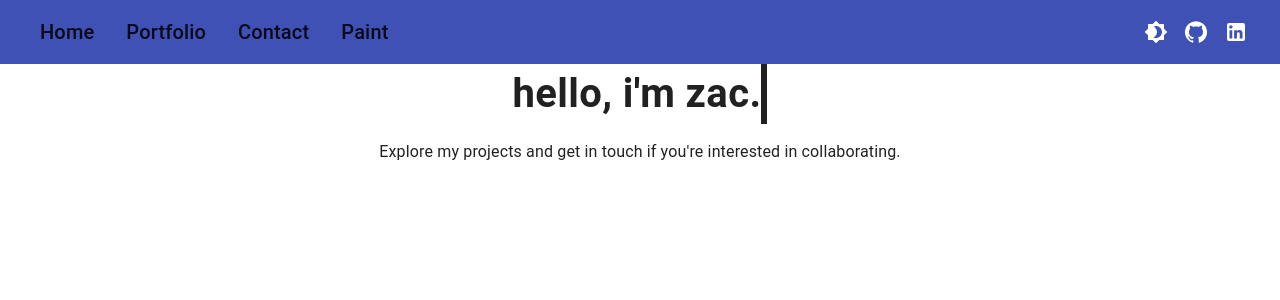
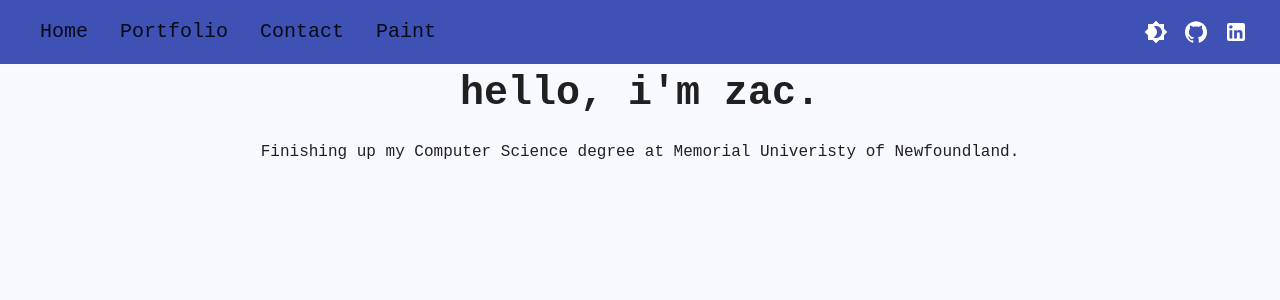
Before and after one commit to Inefy/Me, a React (Create React App) app: page / in a window 1280 px wide. Shown: the top 300 px of the page. Built offline with nearby package versions, Linux system fonts and the light colour scheme.

Commit message:
added offwhite background

```diff
--- a/src/components/Home.js
+++ b/src/components/Home.js
@@ -15,8 +15,10 @@ const WelcomeText = styled(Typography)(({ theme }) => ({
   marginBottom: theme.spacing(2),
   whiteSpace: 'nowrap',
   overflow: 'hidden',
-  borderRight: '.15em solid',
-  animation: '$cursor 0.75s step-end infinite',
+  '&.typing': {
+    borderRight: '.15em solid',
+    animation: '$cursor 0.75s step-end infinite',
+  },
   '@keyframes cursor': {
     '50%': { borderColor: 'transparent' },
   },
@@ -27,19 +29,21 @@ function Home() {
   const [textIndex, setTextIndex] = useState(0);
 
   useEffect(() => {
-    const timer = setTimeout(() => {
-      setTextIndex((prevTextIndex) => prevTextIndex + 1);
-    }, 150); // delay for typing speed
-    return () => clearTimeout(timer);
+    if (textIndex < text.length) {
+      const timer = setTimeout(() => {
+        setTextIndex((prevTextIndex) => prevTextIndex + 1);
+      }, 125); // delay for typing speed
+      return () => clearTimeout(timer);
+    }
   }, [textIndex]);
 
   return (
     <HomeWrapper>
-      <WelcomeText color="text.primary">
+      <WelcomeText color="text.primary" className={textIndex < text.length ? 'typing' : ''}>
         {text.slice(0, textIndex)}
       </WelcomeText>
       <Typography color="text.primary">
-        Explore my projects and get in touch if you're interested in collaborating.
+        Finishing up my Computer Science degree at Memorial Univeristy of Newfoundland.
       </Typography>
     </HomeWrapper>
   );
--- a/src/components/Portfolio.js
+++ b/src/components/Portfolio.js
@@ -68,7 +68,7 @@ const Portfolio = () => {
   return (
     <div>
       <Typography variant="h2" gutterBottom>
-        Portfolio
+        what i've been working on
       </Typography>
       <Grid container spacing={4}>
         {projects.map((project, index) => (
--- a/src/theme.js
+++ b/src/theme.js
@@ -7,7 +7,16 @@ const theme = (darkMode) =>
       primary: {
         main: darkMode ? '#212121' : '#3f51b5',
       },
+      secondary: {
+        main: darkMode ? '#f48fb1' : '#d81b60',
+      },
+      background: {
+        default: darkMode ? '#121212' : '#F8F8FF',  // Off-white color for light mode
+      },
     },
+      typography: {
+        fontFamily: '"Roboto Mono", monospace',
+      },
   });
 
 export default theme;
```
